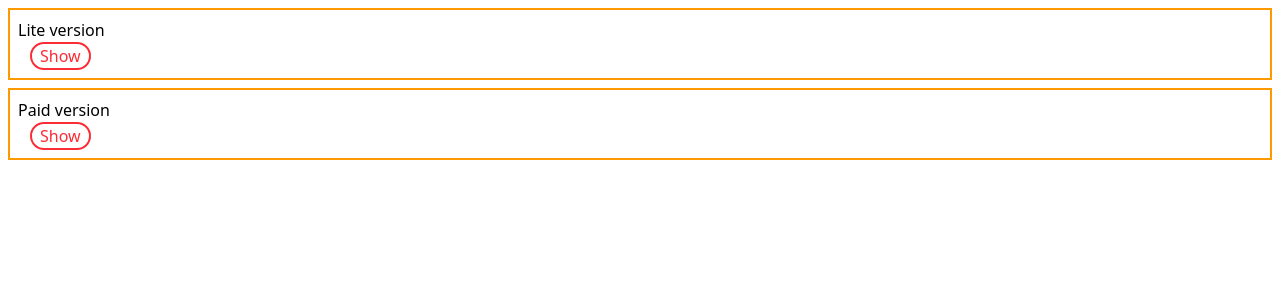
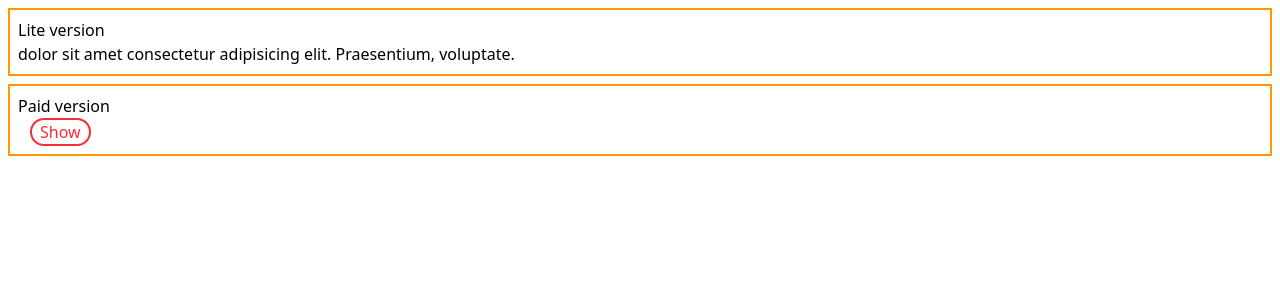
Before and after one commit to Shanto-prime/learn-js, a React (Vite) app: page / in a window 1280 px wide. Shown: the top 300 px of the page. Built offline with nearby package versions, Linux system fonts and the light colour scheme.

Commit message:
feat: enhance Accordion and Panel components with active state management

```diff
--- a/src/Components/Accordion.jsx
+++ b/src/Components/Accordion.jsx
@@ -1,13 +1,24 @@
+import { useState } from "react";
 import Panel from "./panel";
 
 export default function Accordion() {
+    const [activeIndex, setActiveIndex] = useState(0);
+    // const handleActiveIndex = (index) => setActiveIndex(index);
     return (
         <>
-            <Panel title="Lite version">
+            <Panel
+                title="Lite version"
+                isActive={activeIndex === 0 && true}
+                onActiveHandler={() => setActiveIndex(0)}
+            >
                 dolor sit amet consectetur adipisicing elit. Praesentium,
                 voluptate.
             </Panel>
-            <Panel title="Paid version">
+            <Panel
+                title="Paid version"
+                isActive={activeIndex === 1 && true}
+                onActiveHandler={() => setActiveIndex(1)}
+            >
                 dolor sit, amet consectetur adipisicing elit. Consequatur harum
                 officiis nam porro cumque exercitationem?
             </Panel>
--- a/src/Components/Panel.jsx
+++ b/src/Components/Panel.jsx
@@ -1,16 +1,14 @@
-import { useState } from "react";
-export default function Panel({ title, children }) {
-    const [isShow, setIsShow] = useState(false);
-    const handleShow = () => setIsShow(!isShow);
+export default function Panel({ title, children, isActive, onActiveHandler }) {
+    // const handleShow = () => setIsShow(!isShow);
     return (
         <>
             <div className="p-2 m-2 border-amber-500 border-2">
                 <h3>{title}</h3>
-                {isShow ? (
+                {isActive ? (
                     <p>{children}</p>
                 ) : (
                     <button
-                        onClick={handleShow}
+                        onClick={onActiveHandler}
                         className="text-red-500 border-2 border-red-500 rounded-2xl px-2 mx-3"
                     >
                         Show
```
